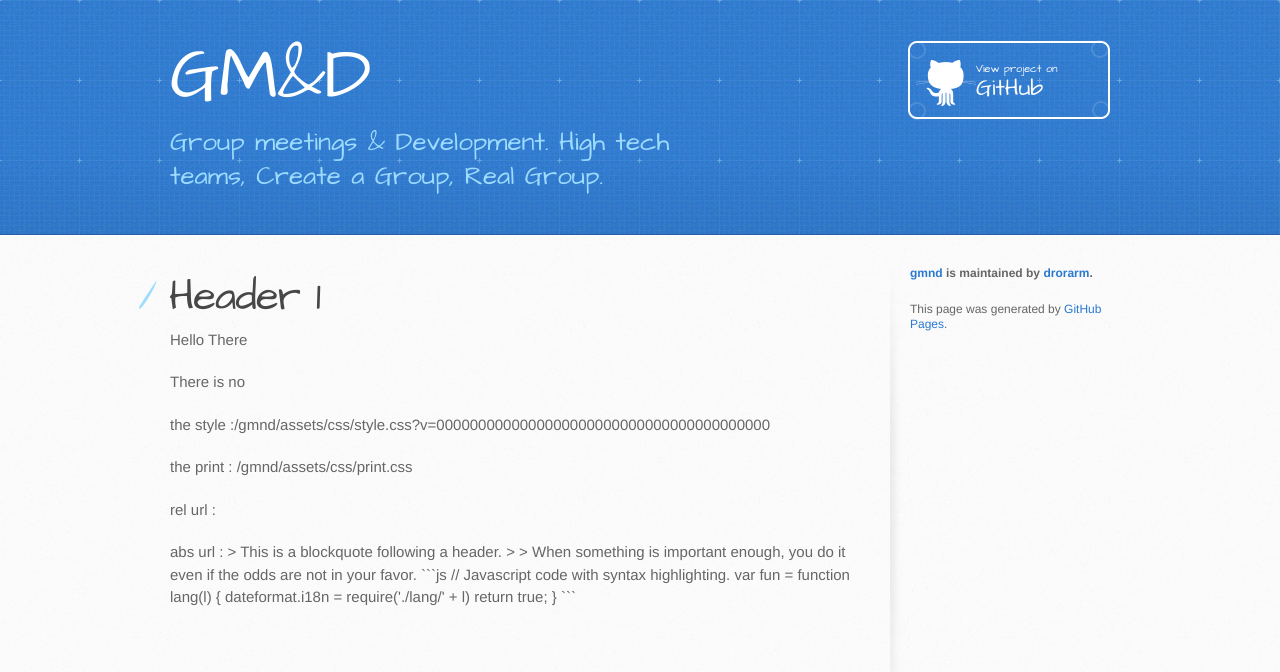
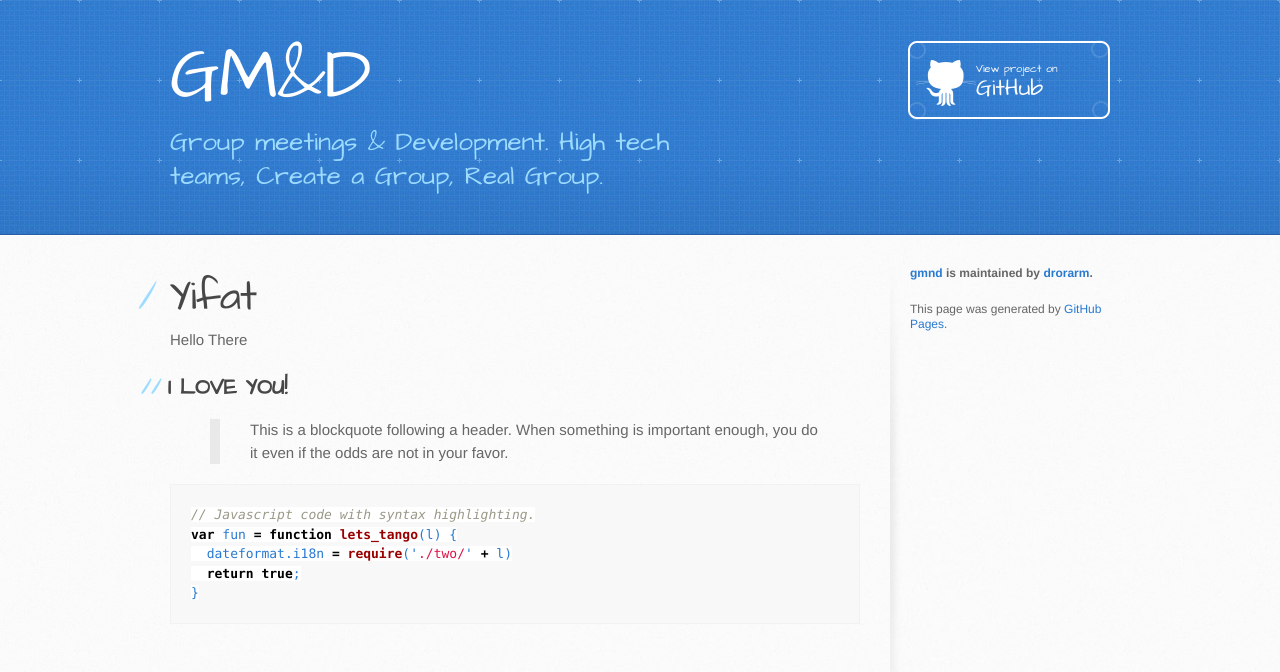
Before and after one commit to drorarm/gmnd, a Jekyll site: the page built from index.md, in a window 1280 px wide. Shown: the top 672 px of the page. Built offline with Jekyll 4.4.1, drawn with Linux system fonts in a browser that asks for light colours; our own code applies the rules of GitHub Pages for plain Markdown files.

Commit message:
write to index to publish Yifat

````diff
--- a/index.md
+++ b/index.md
@@ -3,29 +3,18 @@ layout: default
 ---
 
 
-# Header 1
+# Yifat
 Hello There
 
-{{ site.style }}
-
-<p> the style :{{ '/assets/css/style.css?v=' | append: site.github.build_revision | relative_url }}
- </p>
-
-<p> the print : {{ '/assets/css/print.css' | relative_url }} </p>
-
-
-<p> rel url : {{ relative_url }}
-
-<p> abs url : {{ absolute_url }}
+## I LOVE YOU!
 
 > This is a blockquote following a header.
->
 > When something is important enough, you do it even if the odds are not in your favor.
 
 ```js
 // Javascript code with syntax highlighting.
-var fun = function lang(l) {
-  dateformat.i18n = require('./lang/' + l)
+var fun = function lets_tango(l) {
+  dateformat.i18n = require('./two/' + l)
   return true;
 }
 ```
````
